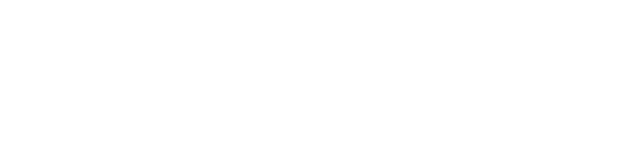
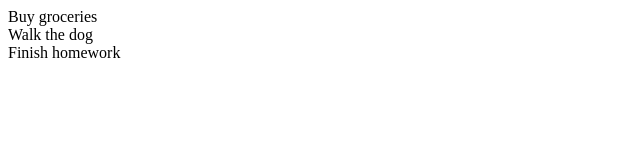
Before and after one commit to knightmoves-schools/capstone-070-list-task-descriptions-trq-frags, a website: page index.html in a window 1280 px wide. Shown: the whole page, without its empty margins (0-640 px from the left). Drawn offline with Linux system fonts and the light colour scheme.

Commit message:
back to html?

```diff
--- a/index.html
+++ b/index.html
@@ -5,7 +5,9 @@
     </head>
     <body>
         <div id="tasks">
-
+            <div id="task-description-1">Buy groceries</div>
+            <div id="task-description-2">Walk the dog</div>
+            <div id="task-description-3">Finish homework</div>
         </div>
     </body>
 </html>
```
